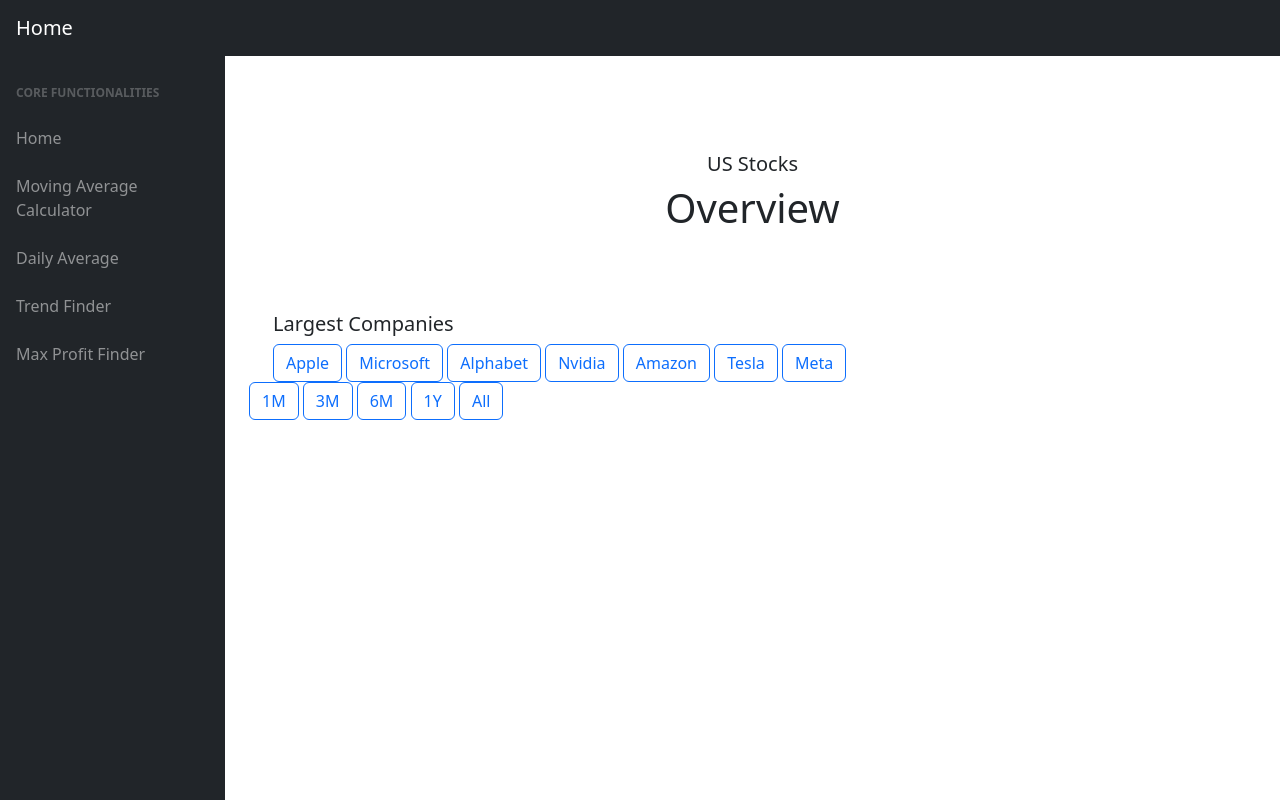
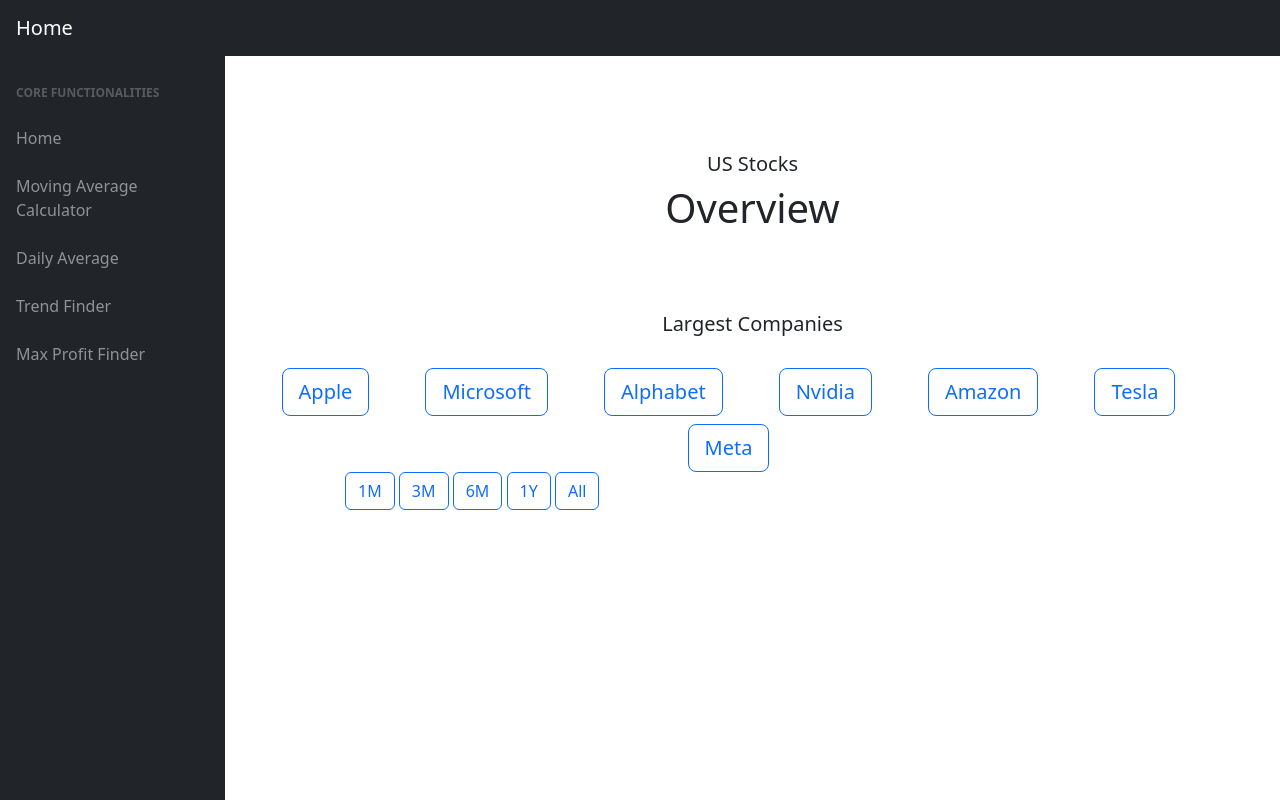
Before and after one commit to tanjinghui/INF1002-Programming-Fundamentals-P11-Team-3, a Flask app: template templates/index.html in a window 1280 px wide. Run offline with Flask 3, Linux system fonts and the light colour scheme; the template is opened without the code that fills it, so the values that code supplies are empty; parts of the project's set-up code (start-up, migrations or seed data) failed here and were passed over; some libraries are stand-ins or nearby versions.

Commit message:
Update layout and styling for largest companies section in index

```diff
--- a/templates/index.html
+++ b/templates/index.html
@@ -54,15 +54,16 @@
                         <br>
                         <br>
                         <div class="container-fluid px-4">
-                            <h5 class="text-start">Largest Companies</h5>
-                            <div class="d-grid gap-2 d-md-block">
-                            <a class="btn btn-outline-primary" href="/?source=AAPL">Apple</a>
-                            <a class="btn btn-outline-primary" href="/?source=MSFT">Microsoft</a>
-                            <a class="btn btn-outline-primary" href="/?source=GOOG">Alphabet</a>
-                            <a class="btn btn-outline-primary" href="/?source=NVDA">Nvidia</a>
-                            <a class="btn btn-outline-primary" href="/?source=AMZN">Amazon</a>
-                            <a class="btn btn-outline-primary" href="/?source=TSLA">Tesla</a>
-                            <a class="btn btn-outline-primary" href="/?source=META">Meta</a>
+                            <h5 class="text-center">Largest Companies</h5>
+                            <br/>
+                            <div class="d-flex flex-wrap justify-content-center gap-2">
+                            <a class="btn btn-outline-primary btn-lg me-5" href="/?source=AAPL">Apple</a>
+                            <a class="btn btn-outline-primary btn-lg me-5" href="/?source=MSFT">Microsoft</a>
+                            <a class="btn btn-outline-primary btn-lg me-5" href="/?source=GOOG">Alphabet</a>
+                            <a class="btn btn-outline-primary btn-lg me-5" href="/?source=NVDA">Nvidia</a>
+                            <a class="btn btn-outline-primary btn-lg me-5" href="/?source=AMZN">Amazon</a>
+                            <a class="btn btn-outline-primary btn-lg me-5" href="/?source=TSLA">Tesla</a>
+                            <a class="btn btn-outline-primary btn-lg me-5" href="/?source=META">Meta</a>
                             </div>
                         </div>
                         <div class="container-fluid px-4">
@@ -70,7 +71,7 @@
                                 {{ indexGraph | safe }}
                             {% endif %}
                         </div>
-                        <div class="d-grid gap-2 d-md-block">
+                        <div class="<div class="d-flex gap-2 mt-3" style="margin-left: 6rem;">
                             <a class="btn btn-outline-primary" href="/?source={{ source }}&date_filter=30">1M</a>
                             <a class="btn btn-outline-primary" href="/?source={{ source }}&date_filter=90">3M</a>
                             <a class="btn btn-outline-primary" href="/?source={{ source }}&date_filter=180">6M</a>
```
